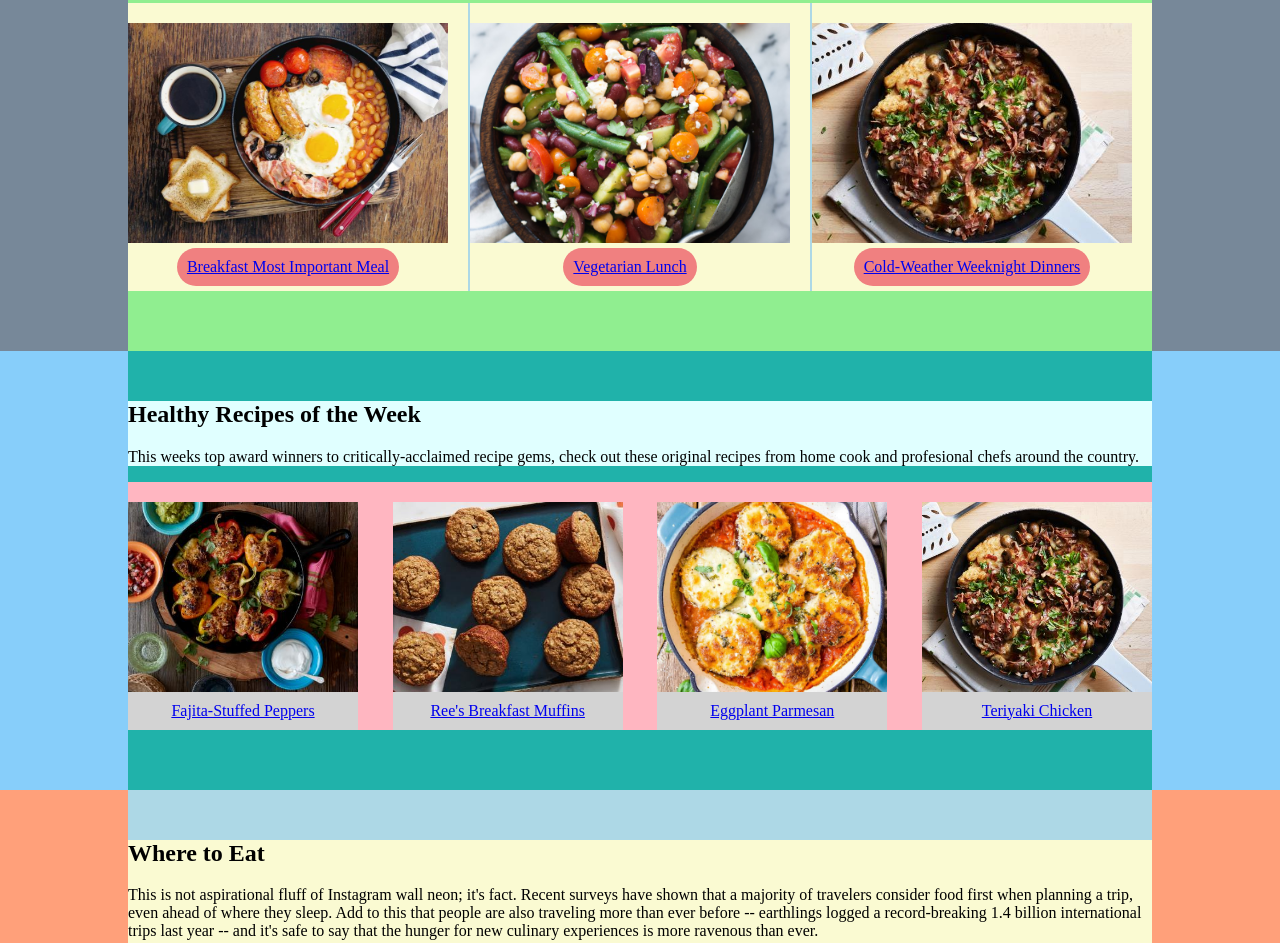
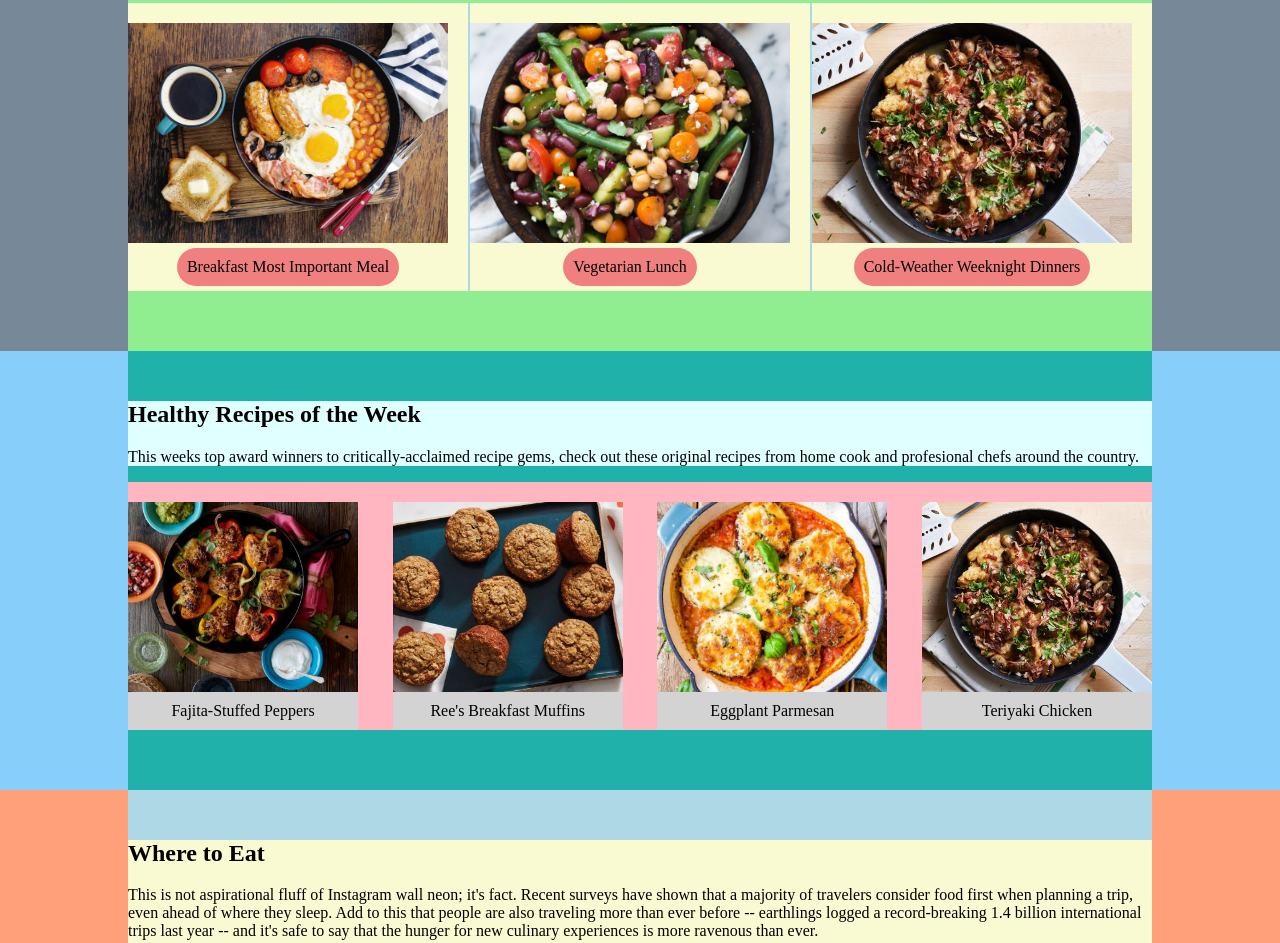
Before and after one commit to VladAlvarez/RyParisBurger, a plain HTML site: page project-folder/index.html in a window 1280 px wide. Shown: the part 779-1722 px from the top of the page. Drawn offline with Linux system fonts and the light colour scheme.

Commit message:
all a tag text color black

```diff
--- a/project-folder/css/style.css
+++ b/project-folder/css/style.css
@@ -1,6 +1,11 @@
 body {
     padding: 0;
     margin: 0;
+}
+
+a {
+    text-decoration: none;
+    color: black;
 }
 
 /* Navbar Styles */
```
